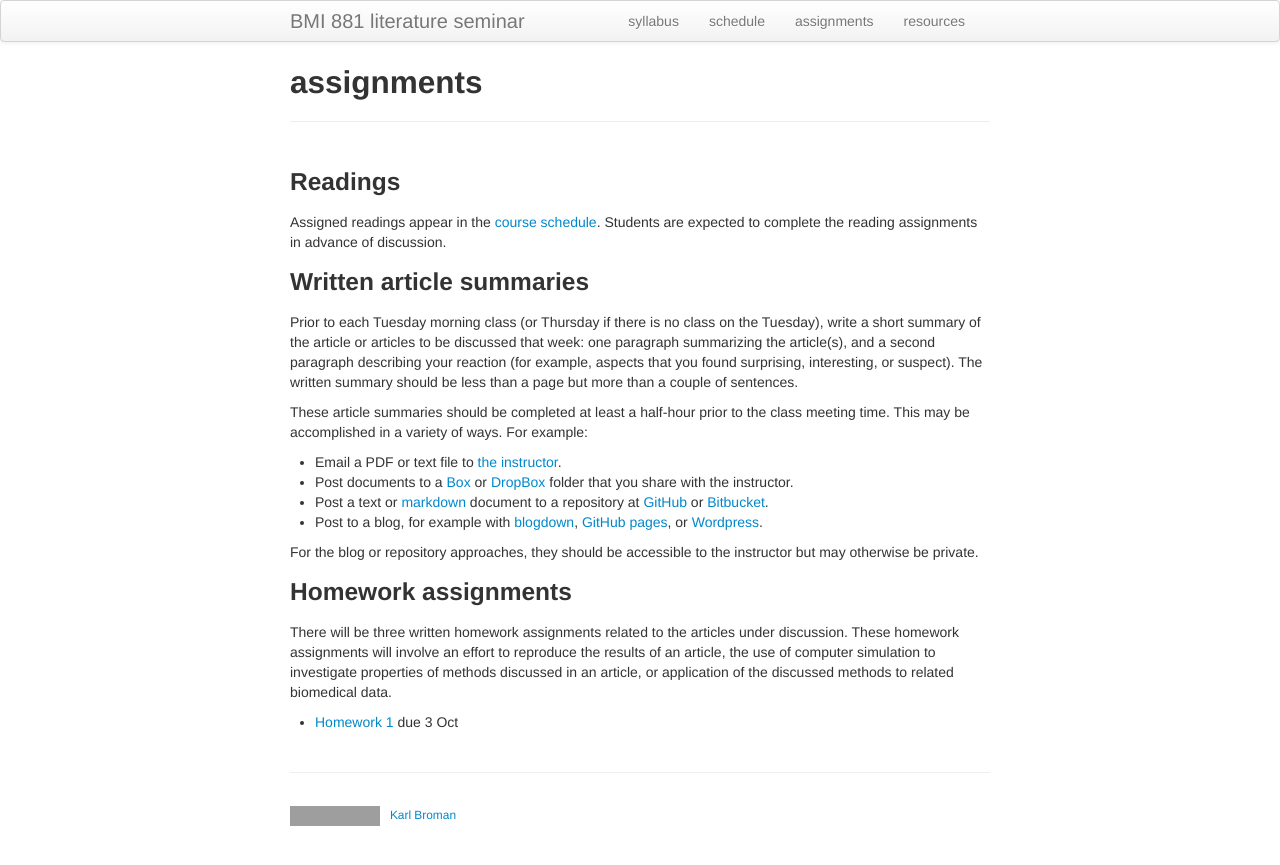
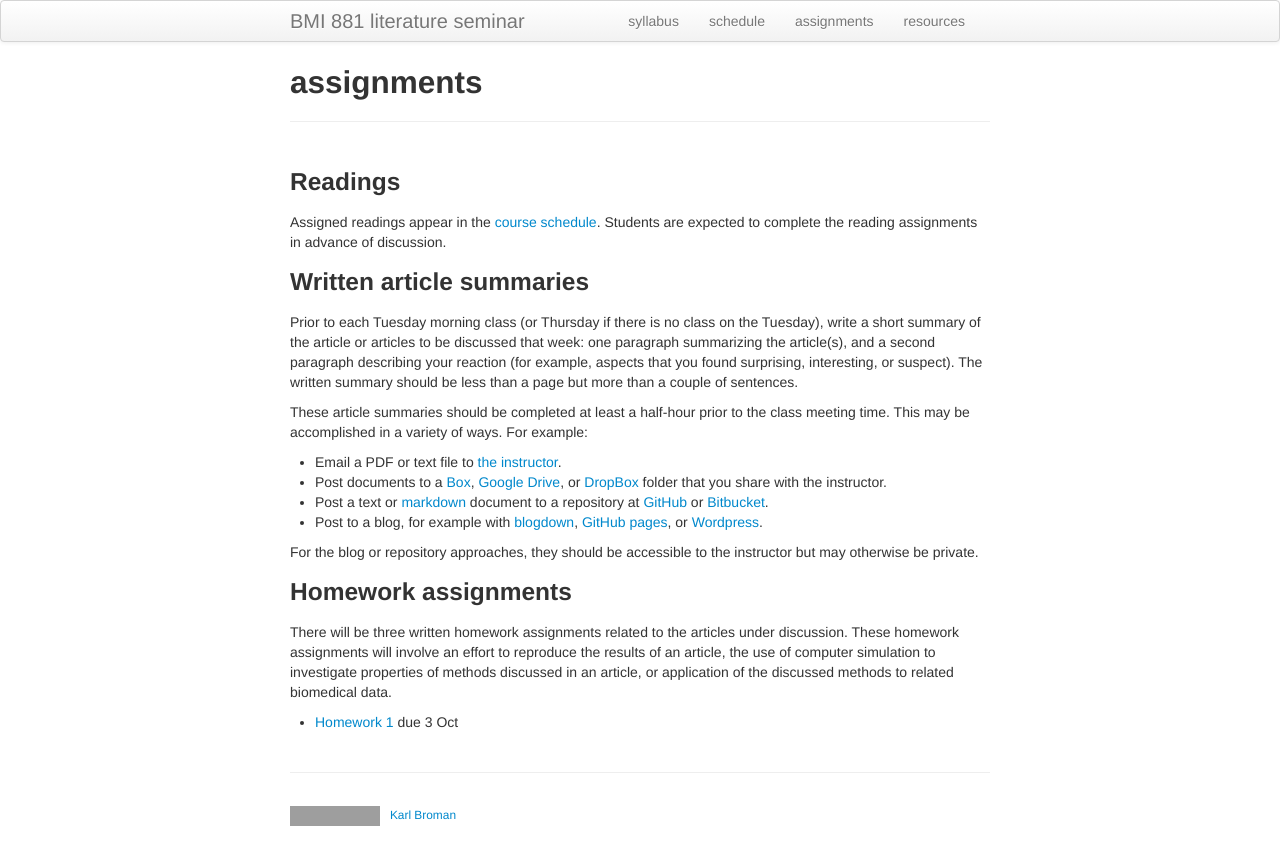
Before and after one commit to kbroman/BMI881_fall2022, a Jekyll site: the page built from assignments.md, in a window 1280 px wide. Shown: the top 865 px of the page. Built offline with Jekyll 4.4.1, drawn with Linux system fonts in a browser that asks for light colours; grey boxes are pictures that could not be loaded.

Commit message:
mention google drive as an option re written summaries

```diff
--- a/assignments.md
+++ b/assignments.md
@@ -24,7 +24,7 @@ to the class meeting time. This may be accomplished in a variety of
 ways. For example:
 
 - Email a PDF or text file to [the instructor](https://kbroman.org).
-- Post documents to a [Box](https://uwmadison.app.box.com) or
+- Post documents to a [Box](https://uwmadison.app.box.com), [Google Drive](https://drive.google.com), or
   [DropBox](https://dropbox.com) folder that you share with the
   instructor.
 - Post a text or
```
Also changed, not shown: syllabus.md (+1 -1 lines).
